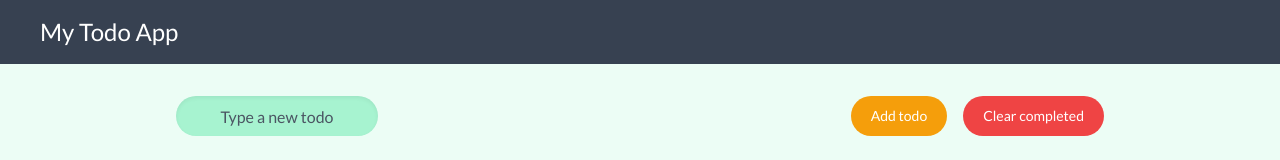
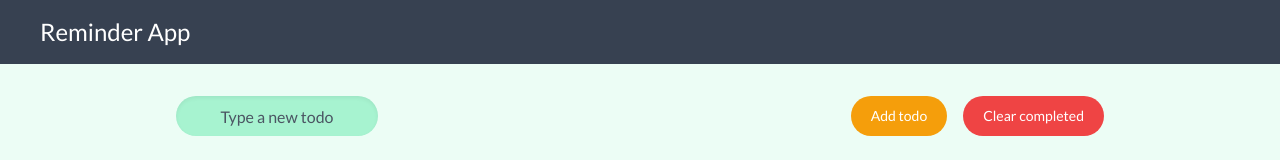
Before and after one commit to MickDellaert/react-intro, a React (Create React App) app: page / in a window 1280 px wide. Shown: the top 160 px of the page. Built offline with nearby package versions, Linux system fonts and the light colour scheme.

Commit message:
small title update

```diff
--- a/public/index.html
+++ b/public/index.html
@@ -28,7 +28,7 @@
       work correctly both with client-side routing and a non-root public URL.
       Learn how to configure a non-root public URL by running `npm run build`.
     -->
-    <title>Todo App</title>
+    <title>Reminder App</title>
   </head>
   <body>
     <noscript>You need to enable JavaScript to run this app.</noscript>
--- a/src/Header.js
+++ b/src/Header.js
@@ -1,7 +1,7 @@
 import React from 'react';
 
 const Title = () => {
-    const headerTitle = "My Todo App";
+    const headerTitle = "Reminder App";
     return <h1 className="text-2xl ml-6">{headerTitle}</h1>;
 };
 
```
